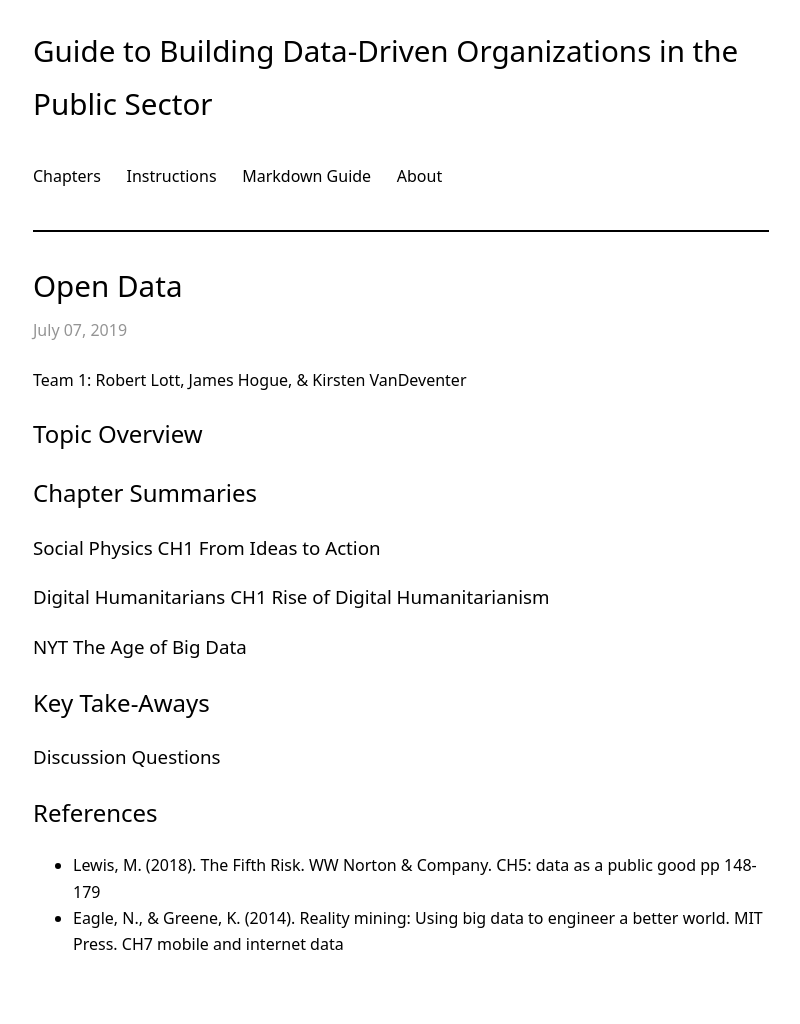
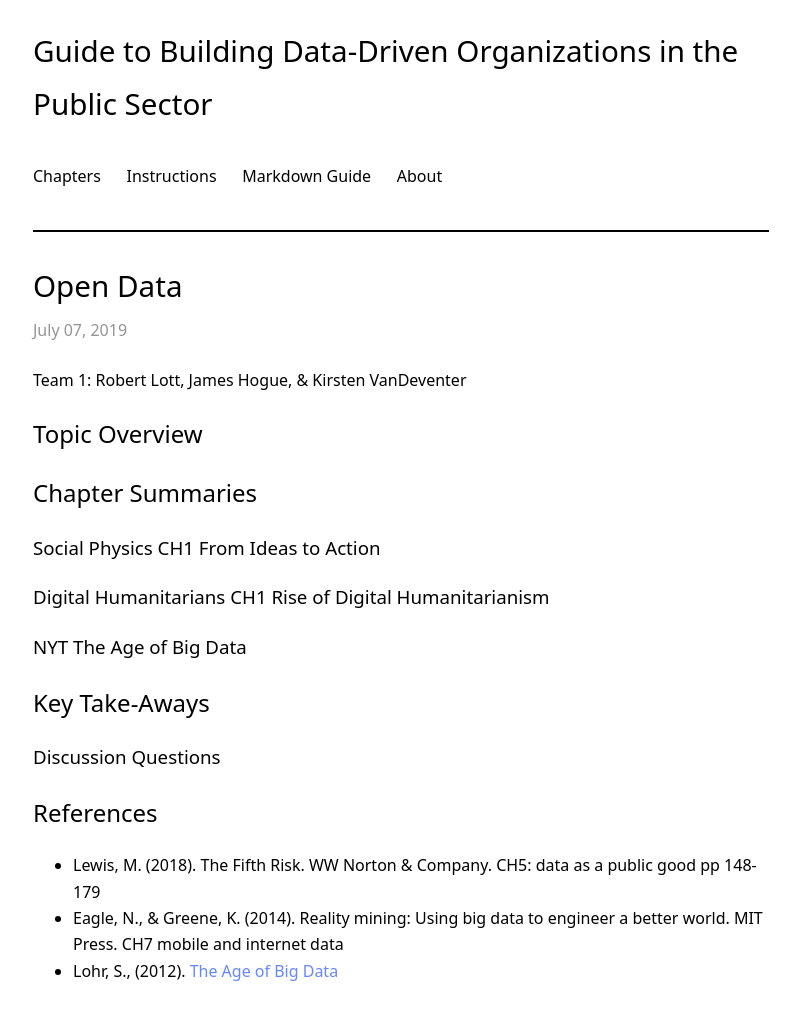
Before and after one commit to RandyWilkinsASU/ddm-textbook-summer-2019, a Jekyll site: the page built from _posts/2019-07-07-ch01-open-data.md, in a window 1280 px wide. Shown: the whole page, without its empty margins (239-1039 px from the left). Built offline with Jekyll 4.4.1, drawn with Linux system fonts in a browser that asks for light colours; our own code applies the rules of GitHub Pages for plain Markdown files; before the commit the page ends 998 px from its top, so only the background shows below that.

Commit message:
Update 2019-07-07-ch01-open-data.md

```diff
--- a/_posts/2019-07-07-ch01-open-data.md
+++ b/_posts/2019-07-07-ch01-open-data.md
@@ -32,3 +32,4 @@ Team 1: Robert Lott, James Hogue, & Kirsten VanDeventer
 
 * Lewis, M. (2018). The Fifth Risk. WW Norton & Company. **CH5: data as a public good pp 148-179**
 * Eagle, N., & Greene, K. (2014). Reality mining: Using big data to engineer a better world. MIT Press. **CH7 mobile and internet data**
+* Lohr, S., (2012). [The Age of Big Data](https://www.nytimes.com/2012/02/12/sunday-review/big-datas-impact-in-the-world.html)
```
